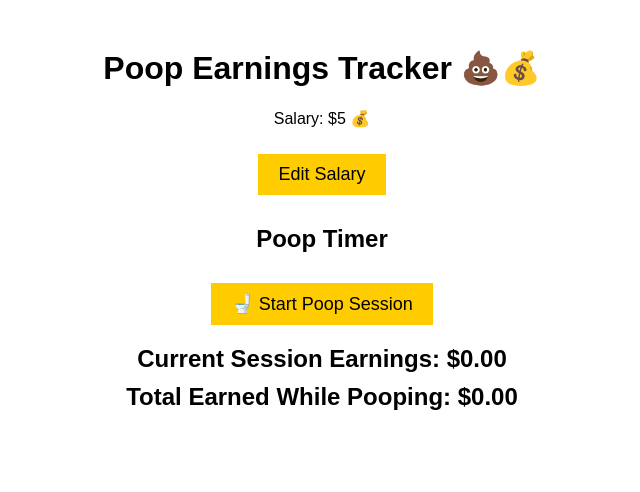
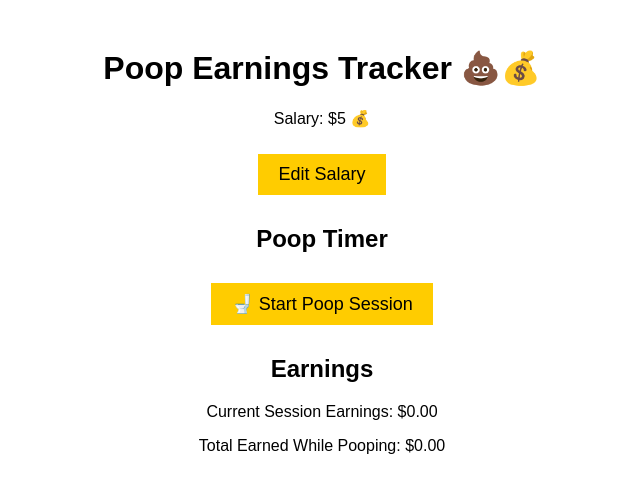
Before and after one commit to tglicker/Poop_Earnings, a React (Create React App) app in the folder FrontEnd/: page / in a window 1280 px wide. Both pictures are taken after typing "5" into the empty fields and a click on the button "Submit". Shown: the top 492 px of the page, without its empty margins (318-958 px from the left). Built offline with nearby package versions, Linux system fonts and the light colour scheme.

Commit message:
Update EarningsDisplay.js

```diff
--- a/FrontEnd/src/components/EarningsDisplay.js
+++ b/FrontEnd/src/components/EarningsDisplay.js
@@ -1,10 +1,13 @@
-import React from 'react';
+import React from "react";
 
-const EarningsDisplay = ({ totalEarnings, currentSessionEarnings }) => {
+const EarningsDisplay = ({ salary, totalPoopTime, currentSessionEarnings }) => {
+  const totalEarnings = salary ? ((salary / 2080) * totalPoopTime).toFixed(2) : "0.00";
+
   return (
-    <div className="earnings-display">
-      <h2>Current Session Earnings: ${currentSessionEarnings.toFixed(2)}</h2>
-      <h2>Total Earned While Pooping: ${totalEarnings.toFixed(2)}</h2>
+    <div>
+      <h2>Earnings</h2>
+      <p>Current Session Earnings: ${currentSessionEarnings.toFixed(2)}</p>
+      <p>Total Earned While Pooping: ${totalEarnings}</p>
     </div>
   );
 };
```
